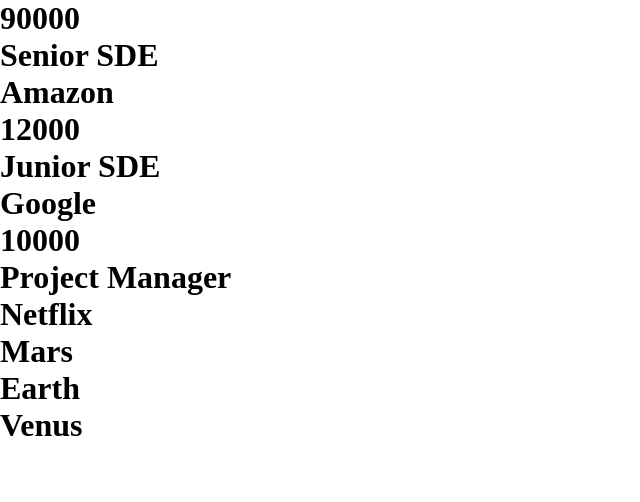
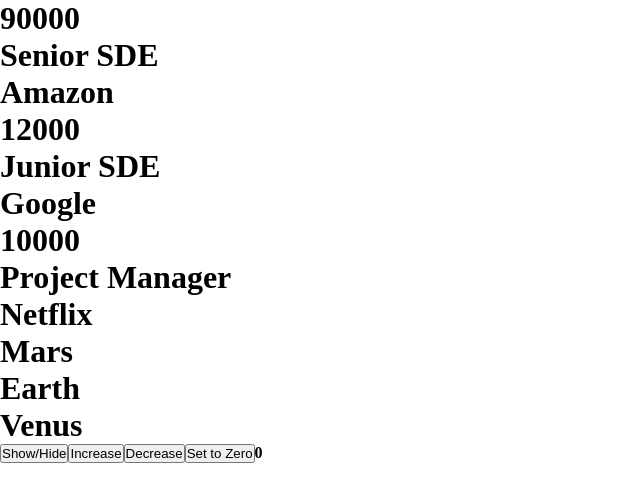
Before and after one commit to G1rlg4ng/My-React-App, a React (Create React App) app: page / in a window 1280 px wide. Shown: the top 502 px of the page, without its empty margins (0-640 px from the left). Built offline with nearby package versions, Linux system fonts and the light colour scheme.

Commit message:
React useState hook

```diff
--- a/src/App.js
+++ b/src/App.js
@@ -1,12 +1,14 @@
 import './App.css';
 import CompProps from './Components/CompProps';
 import List from './Components/List';
+import State from './Components/State';
 
 function App() {
   return (
     <div>
      <CompProps/>
      <List />
+     <State />
     </div>
   );
 }
--- /dev/null
+++ b/src/Components/State.js
@@ -0,0 +1,26 @@
+import React, { useState } from 'react'
+
+const State = () => {
+    const [text, setShowText] = useState(false);
+    let [count, setCount] = useState(0);
+  return (
+    <div>
+        <button onClick={()=>{
+            setShowText(!text)
+        }}>Show/Hide</button>
+        {text === true && <h1>Hi, my name is Faith aka CodeBunny, you can also call me girl gang</h1>}
+        <button onClick={()=>{
+            setCount(count += 1);
+        }}>Increase</button>
+        <button onClick={()=>{
+            setCount(count -= 1);
+        }}>Decrease</button>
+        <button onClick={()=> {
+            setCount(0);
+        }}>Set to Zero</button>
+        {count}
+    </div>
+  )
+}
+
+export default State
```
